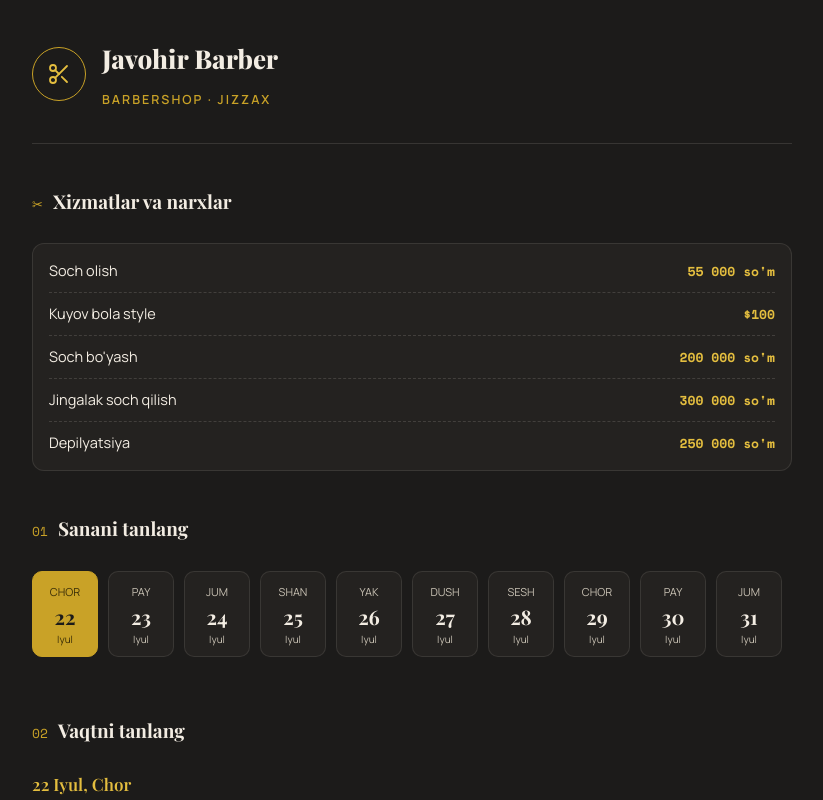
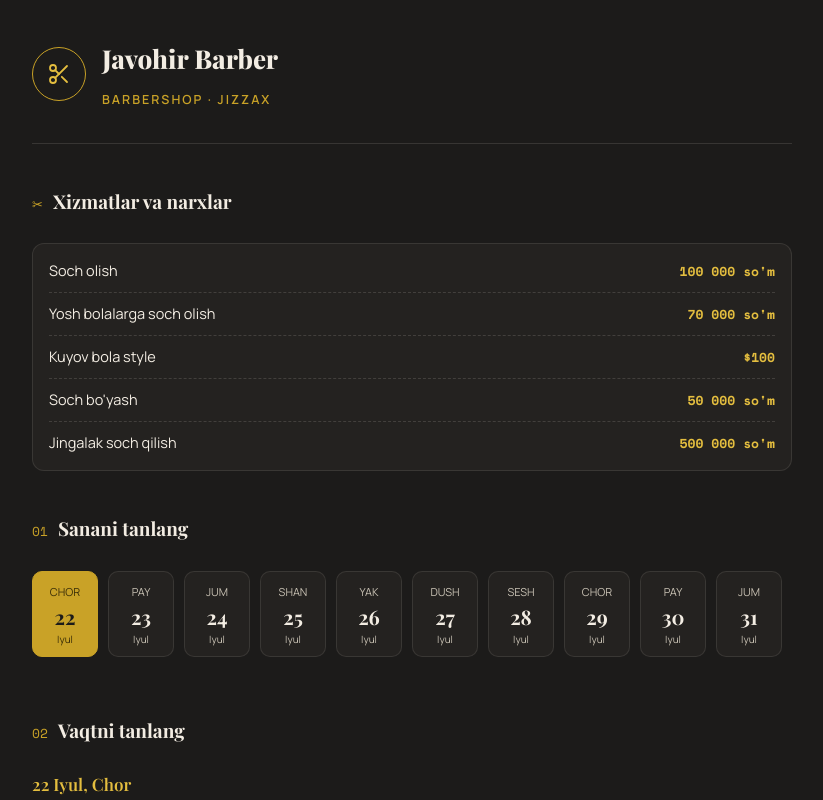
Before and after one commit to shokhruzbekzoirjonov-netizen/joxabarber, a React (Create React App) app: page / in a window 1280 px wide. Shown: the top 800 px of the page, without its empty margins (228-1051 px from the left). Built offline with nearby package versions, Linux system fonts and the light colour scheme.

Commit message:
yangilandi

```diff
--- a/src/BarberNavbar.jsx
+++ b/src/BarberNavbar.jsx
@@ -6,11 +6,11 @@ const TELEGRAM_CHAT_ID = "-5012396870";
 
 // ====== XIZMATLAR VA NARXLAR (shu yerdan o'zgartiring) ======
 const SERVICES = [
-  { name: "Soch olish", price: 55000 },
+  { name: "Soch olish", price: 100000 },
+  { name: "Yosh bolalarga soch olish", price: 70000 },
   { name: "Kuyov bola style", price: 100, cur: "$" }, // dollarda
-  { name: "Soch bo'yash", price: 200000 },
-  { name: "Jingalak soch qilish", price: 300000 },
-  { name: "Depilyatsiya", price: 250000 },
+  { name: "Soch bo'yash", price: 50000 },
+  { name: "Jingalak soch qilish", price: 500000 },
 ];
 
 const DOW = ["Yak", "Dush", "Sesh", "Chor", "Pay", "Jum", "Shan"];
```
